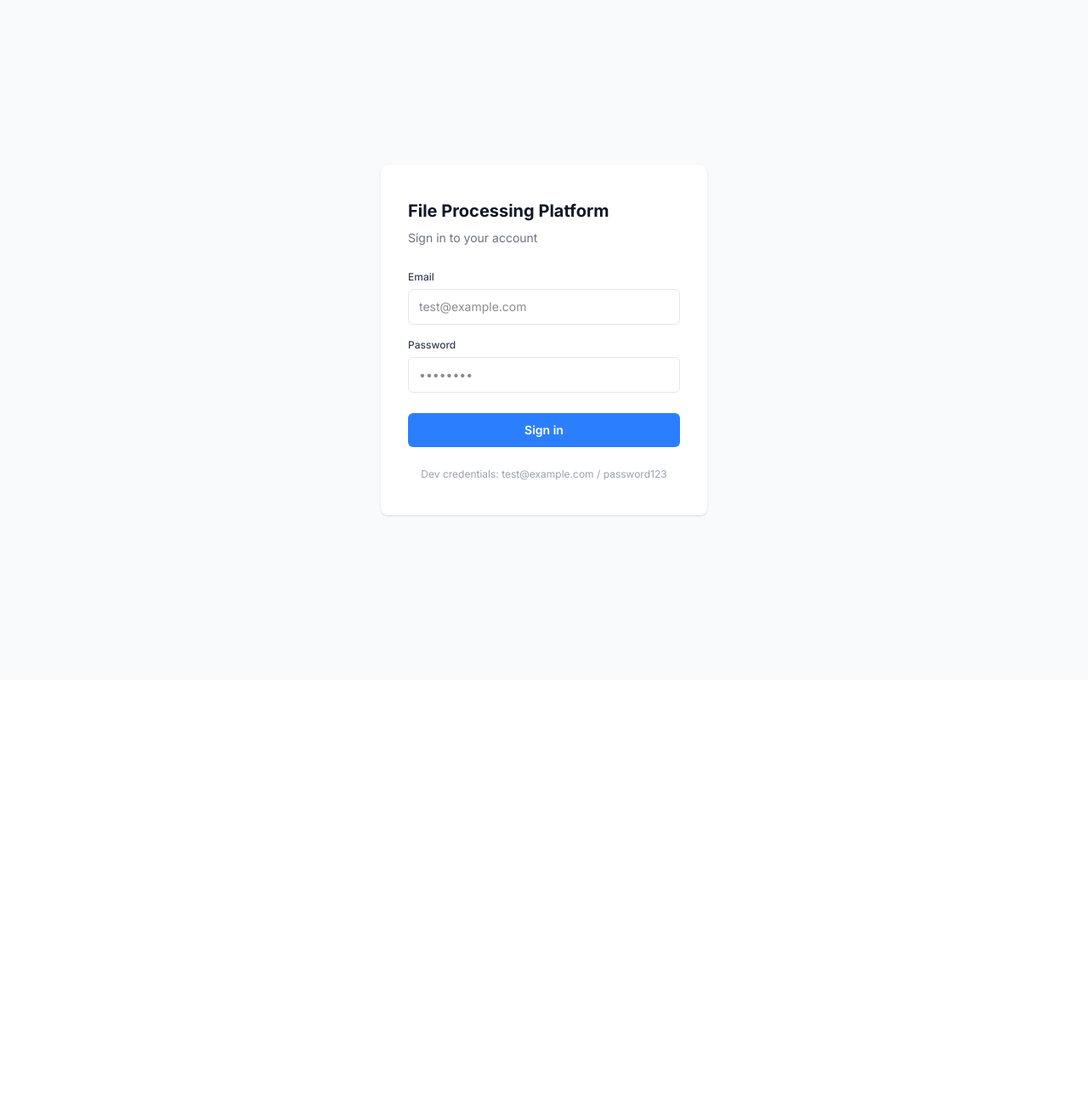
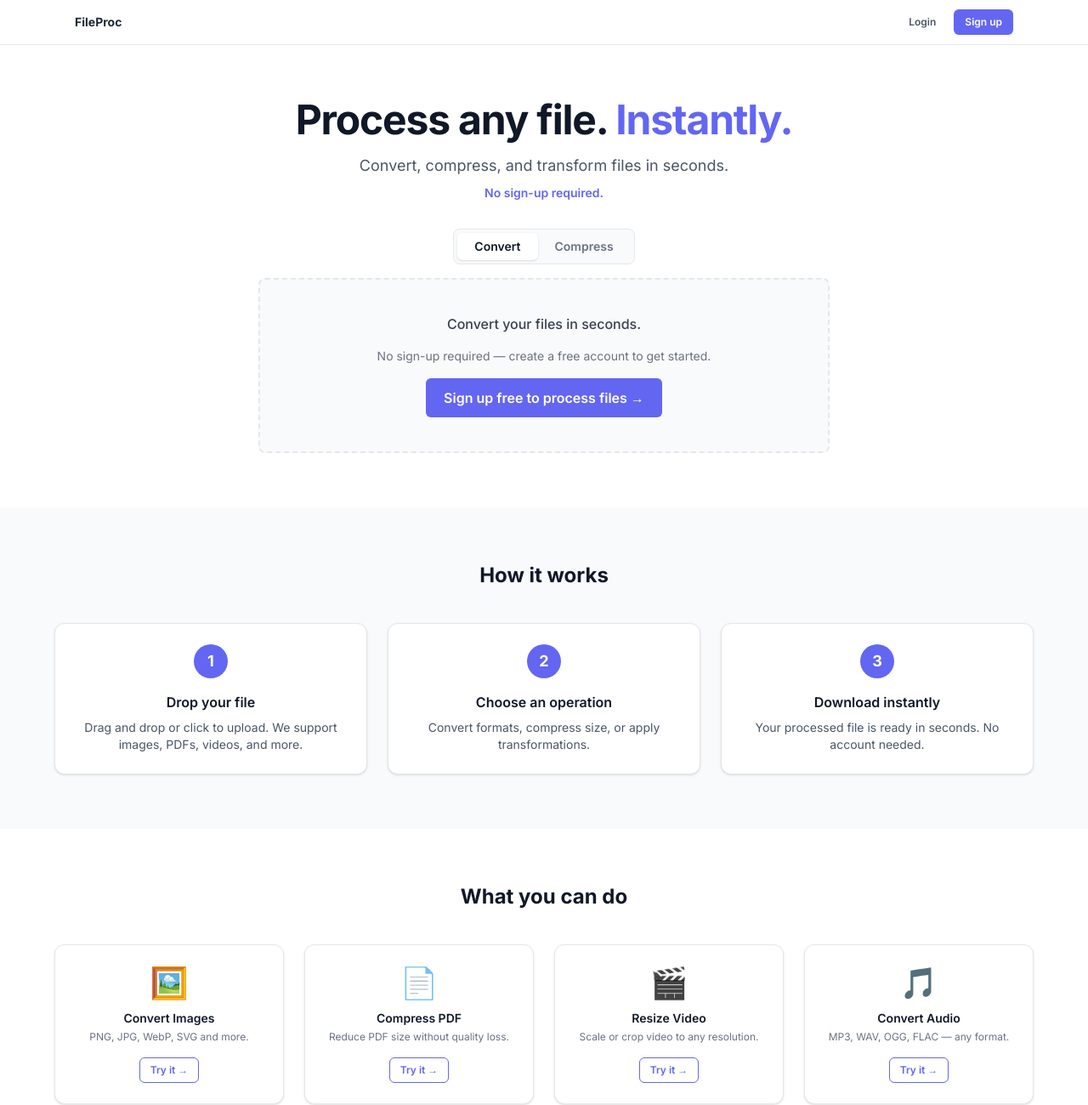
Before and after one commit to vietlvq2609/file-processing-platform, a React (Vite) app in the folder apps/web/: page / in a window 1280 px wide. Before the commit this address led to /login. Shown: the top 1300 px of the page at 85% size. Before the commit the page ends 800 px from the top, so only its background shows below. Built offline with nearby package versions, Linux system fonts and the light colour scheme; no server answers.

Commit message:
Feat: PRD-05 Public Landing Page

```diff
--- a/apps/web/src/api/client.ts
+++ b/apps/web/src/api/client.ts
@@ -40,8 +40,8 @@ apiClient.interceptors.response.use(
         (original.headers as Record<string, string>).Authorization = `Bearer ${newToken}`;
         return apiClient(original);
       } catch {
+        // clearAuth sets accessToken to null; ProtectedRoute reactively redirects to /login.
         useAuthStore.getState().clearAuth();
-        window.location.href = '/login';
       }
     }
     return Promise.reject(error);
--- /dev/null
+++ b/apps/web/src/components/layout/PublicLayout.tsx
@@ -0,0 +1,14 @@
+import { Outlet } from 'react-router-dom';
+
+import { PublicNav } from './PublicNav';
+
+export function PublicLayout() {
+  return (
+    <div className="flex min-h-screen flex-col">
+      <PublicNav />
+      <div className="flex-1">
+        <Outlet />
+      </div>
+    </div>
+  );
+}
--- /dev/null
+++ b/apps/web/src/components/layout/PublicNav.tsx
@@ -0,0 +1,41 @@
+import { Link } from 'react-router-dom';
+
+import { useAuthStore } from '../../stores/authStore';
+import { Button } from '../ui/Button';
+
+export function PublicNav() {
+  const isAuthenticated = useAuthStore((s) => Boolean(s.accessToken));
+
+  return (
+    <nav className="sticky top-0 z-10 border-b border-gray-200 bg-white">
+      <div className="mx-auto flex h-13 max-w-6xl items-center justify-between px-6">
+        <Link to="/" className="text-sm font-bold text-gray-800 no-underline">
+          FileProc
+        </Link>
+
+        <div className="flex items-center gap-2">
+          {isAuthenticated ? (
+            <Link to="/app/dashboard">
+              <Button variant="primary" size="sm">
+                Go to Dashboard →
+              </Button>
+            </Link>
+          ) : (
+            <>
+              <Link to="/login">
+                <Button variant="ghost" size="sm">
+                  Login
+                </Button>
+              </Link>
+              <Link to="/login?mode=register">
+                <Button variant="primary" size="sm">
+                  Sign up
+                </Button>
+              </Link>
+            </>
+          )}
+        </div>
+      </div>
+    </nav>
+  );
+}
--- a/apps/web/src/components/layout/index.ts
+++ b/apps/web/src/components/layout/index.ts
@@ -1,3 +1,5 @@
 export { AppLayout } from './AppLayout';
 export { NavJobsBadge } from './NavJobsBadge';
+export { PublicLayout } from './PublicLayout';
+export { PublicNav } from './PublicNav';
 export { UserMenu } from './UserMenu';
--- /dev/null
+++ b/apps/web/src/features/landing/components/HeroSection.tsx
@@ -0,0 +1,49 @@
+import { useState } from 'react';
+
+import { HeroUploadZone } from './HeroUploadZone';
+
+type Tool = 'convert' | 'compress';
+
+const TABS: { id: Tool; label: string }[] = [
+  { id: 'convert', label: 'Convert' },
+  { id: 'compress', label: 'Compress' },
+];
+
+export function HeroSection() {
+  const [activeTab, setActiveTab] = useState<Tool>('convert');
+
+  return (
+    <section className="bg-white px-6 py-16 text-center">
+      <div className="mx-auto max-w-2xl">
+        <h1 className="mb-4 text-4xl font-bold tracking-tight text-gray-900 md:text-5xl">
+          Process any file. <span style={{ color: 'var(--color-brand)' }}>Instantly.</span>
+        </h1>
+        <p className="mb-2 text-lg text-gray-600">
+          Convert, compress, and transform files in seconds.
+        </p>
+        <p className="mb-8 text-sm font-semibold" style={{ color: 'var(--color-brand)' }}>
+          No sign-up required.
+        </p>
+
+        {/* Tool tab strip */}
+        <div className="mb-4 inline-flex rounded-lg border border-gray-200 bg-gray-50 p-1">
+          {TABS.map(({ id, label }) => (
+            <button
+              key={id}
+              onClick={() => setActiveTab(id)}
+              className={`rounded-md px-5 py-1.5 text-sm font-semibold transition-colors ${
+                activeTab === id
+                  ? 'bg-white text-gray-900 shadow-sm'
+                  : 'bg-transparent text-gray-500 hover:text-gray-700'
+              }`}
+            >
+              {label}
+            </button>
+          ))}
+        </div>
+
+        <HeroUploadZone activeTab={activeTab} />
+      </div>
+    </section>
+  );
+}
--- /dev/null
+++ b/apps/web/src/features/landing/components/HeroUploadZone.tsx
@@ -0,0 +1,36 @@
+import { Link } from 'react-router-dom';
+
+import { Button } from '../../../components/ui/Button';
+import { useGuestJob } from '../hooks/useGuestJob';
+
+interface HeroUploadZoneProps {
+  activeTab: 'convert' | 'compress';
+}
+
+export function HeroUploadZone({ activeTab }: HeroUploadZoneProps) {
+  const { isSupported } = useGuestJob();
+
+  // Fallback CTA rendered at the same height as a real drop zone.
+  if (!isSupported) {
+    return (
+      <div className="flex min-h-45 flex-col items-center justify-center gap-4 rounded-lg border-2 border-dashed border-gray-200 bg-gray-50 px-8 py-10 text-center">
+        <p className="text-base font-medium text-gray-700">
+          {activeTab === 'convert'
+            ? 'Convert your files in seconds.'
+            : 'Compress your files instantly.'}
+        </p>
+        <p className="text-sm text-gray-500">
+          No sign-up required — create a free account to get started.
+        </p>
+        <Link to="/login?mode=register">
+          <Button variant="primary" size="lg">
+            Sign up free to process files →
+          </Button>
+        </Link>
+      </div>
+    );
+  }
+
+  // Guest drop zone — rendered when backend supports unauthenticated uploads.
+  return null;
+}
--- /dev/null
+++ b/apps/web/src/features/landing/components/HowItWorksSection.tsx
@@ -0,0 +1,43 @@
+import { Card } from '../../../components/ui/Card';
+
+const STEPS = [
+  {
+    number: '1',
+    heading: 'Drop your file',
+    body: 'Drag and drop or click to upload. We support images, PDFs, videos, and more.',
+  },
+  {
+    number: '2',
+    heading: 'Choose an operation',
+    body: 'Convert formats, compress size, or apply transformations.',
+  },
+  {
+    number: '3',
+    heading: 'Download instantly',
+    body: 'Your processed file is ready in seconds. No account needed.',
+  },
+];
+
+export function HowItWorksSection() {
+  return (
+    <section className="bg-gray-50 px-6 py-16">
+      <div className="mx-auto max-w-6xl">
+        <h2 className="mb-10 text-center text-2xl font-bold text-gray-900">How it works</h2>
+        <div className="grid gap-6 md:grid-cols-3">
+          {STEPS.map(({ number, heading, body }) => (
+            <Card key={number} className="text-center">
+              <div
+                className="mx-auto mb-4 flex h-10 w-10 items-center justify-center rounded-full text-lg font-bold text-white"
+                style={{ backgroundColor: 'var(--color-brand)' }}
+              >
+                {number}
+              </div>
+              <h3 className="mb-2 text-base font-semibold text-gray-900">{heading}</h3>
+              <p className="text-sm text-gray-600">{body}</p>
+            </Card>
+          ))}
+        </div>
+      </div>
+    </section>
+  );
+}
--- /dev/null
+++ b/apps/web/src/features/landing/components/SignupCtaSection.tsx
@@ -0,0 +1,28 @@
+import { Link } from 'react-router-dom';
+
+import { Button } from '../../../components/ui/Button';
+
+export function SignupCtaSection() {
+  return (
+    <section className="px-6 py-16" style={{ backgroundColor: 'var(--color-brand-light)' }}>
+      <div className="mx-auto max-w-2xl text-center">
+        <h2 className="mb-3 text-2xl font-bold text-gray-900">Want to save your history?</h2>
+        <p className="mb-8 text-gray-600">
+          Create a free account and track every file you&apos;ve processed.
+        </p>
+        <div className="flex flex-col items-center justify-center gap-3 sm:flex-row">
+          <Link to="/login?mode=register">
+            <Button variant="primary" size="lg">
+              Create free account
+            </Button>
+          </Link>
+          <Link to="/login">
+            <Button variant="secondary" size="lg">
+              Sign in
+            </Button>
+          </Link>
+        </div>
+      </div>
+    </section>
+  );
+}
--- /dev/null
+++ b/apps/web/src/features/landing/components/ToolShowcaseSection.tsx
@@ -0,0 +1,37 @@
+import { Link } from 'react-router-dom';
+
+import { Button } from '../../../components/ui/Button';
+import { Card } from '../../../components/ui/Card';
+
+const TOOLS = [
+  { icon: '🖼️', name: 'Convert Images', description: 'PNG, JPG, WebP, SVG and more.' },
+  { icon: '📄', name: 'Compress PDF', description: 'Reduce PDF size without quality loss.' },
+  { icon: '🎬', name: 'Resize Video', description: 'Scale or crop video to any resolution.' },
+  { icon: '🎵', name: 'Convert Audio', description: 'MP3, WAV, OGG, FLAC — any format.' },
+];
+
+export function ToolShowcaseSection() {
+  return (
+    <section className="bg-white px-6 py-16">
+      <div className="mx-auto max-w-6xl">
+        <h2 className="mb-10 text-center text-2xl font-bold text-gray-900">What you can do</h2>
+        <div className="grid gap-6 grid-cols-2 md:grid-cols-4">
+          {TOOLS.map(({ icon, name, description }) => (
+            <Card key={name} className="flex flex-col items-center text-center">
+              <span className="mb-3 text-4xl" role="img" aria-label={name}>
+                {icon}
+              </span>
+              <h3 className="mb-1 text-sm font-semibold text-gray-900">{name}</h3>
+              <p className="mb-4 flex-1 text-xs text-gray-500">{description}</p>
+              <Link to="/login?mode=register">
+                <Button variant="secondary" size="sm">
+                  Try it →
+                </Button>
+              </Link>
+            </Card>
+          ))}
+        </div>
+      </div>
+    </section>
+  );
+}
--- /dev/null
+++ b/apps/web/src/features/landing/hooks/useGuestJob.ts
@@ -0,0 +1,4 @@
+// Backend guest mode is not yet implemented; stub returns false for all call sites.
+export function useGuestJob() {
+  return { isSupported: false as const };
+}
--- /dev/null
+++ b/apps/web/src/pages/LandingPage.tsx
@@ -0,0 +1,15 @@
+import { HeroSection } from '../features/landing/components/HeroSection';
+import { HowItWorksSection } from '../features/landing/components/HowItWorksSection';
+import { SignupCtaSection } from '../features/landing/components/SignupCtaSection';
+import { ToolShowcaseSection } from '../features/landing/components/ToolShowcaseSection';
+
+export default function LandingPage() {
+  return (
+    <main>
+      <HeroSection />
+      <HowItWorksSection />
+      <ToolShowcaseSection />
+      <SignupCtaSection />
+    </main>
+  );
+}
--- a/apps/web/src/router/index.tsx
+++ b/apps/web/src/router/index.tsx
@@ -1,6 +1,6 @@
 import { createBrowserRouter, Navigate } from 'react-router-dom';
 
-import { AppLayout } from '../components/layout';
+import { AppLayout, PublicLayout } from '../components/layout';
 import RouteErrorPage from '../components/RouteErrorPage';
 import CompressorPage from '../features/compressor/pages/CompressorPage';
 import ConverterPage from '../features/converter/pages/ConverterPage';
@@ -9,6 +9,7 @@ import DashboardPage from '../pages/DashboardPage';
 import FileDetailPage from '../pages/FileDetailPage';
 import FilesPage from '../pages/FilesPage';
 import JobsPage from '../pages/JobsPage';
+import LandingPage from '../pages/LandingPage';
 import LoginPage from '../pages/LoginPage';
 import SettingsPage from '../pages/SettingsPage';
 import ProtectedRoute from './ProtectedRoute';
@@ -18,7 +19,10 @@ export const router = createBrowserRouter([
     path: '/',
     errorElement: <RouteErrorPage />,
     children: [
-      { index: true, element: <Navigate to="/app/dashboard" replace /> },
+      {
+        element: <PublicLayout />,
+        children: [{ index: true, element: <LandingPage /> }],
+      },
       { path: 'login', element: <LoginPage /> },
       // Legacy redirects for old paths
       { path: 'dashboard', element: <Navigate to="/app/dashboard" replace /> },
```
